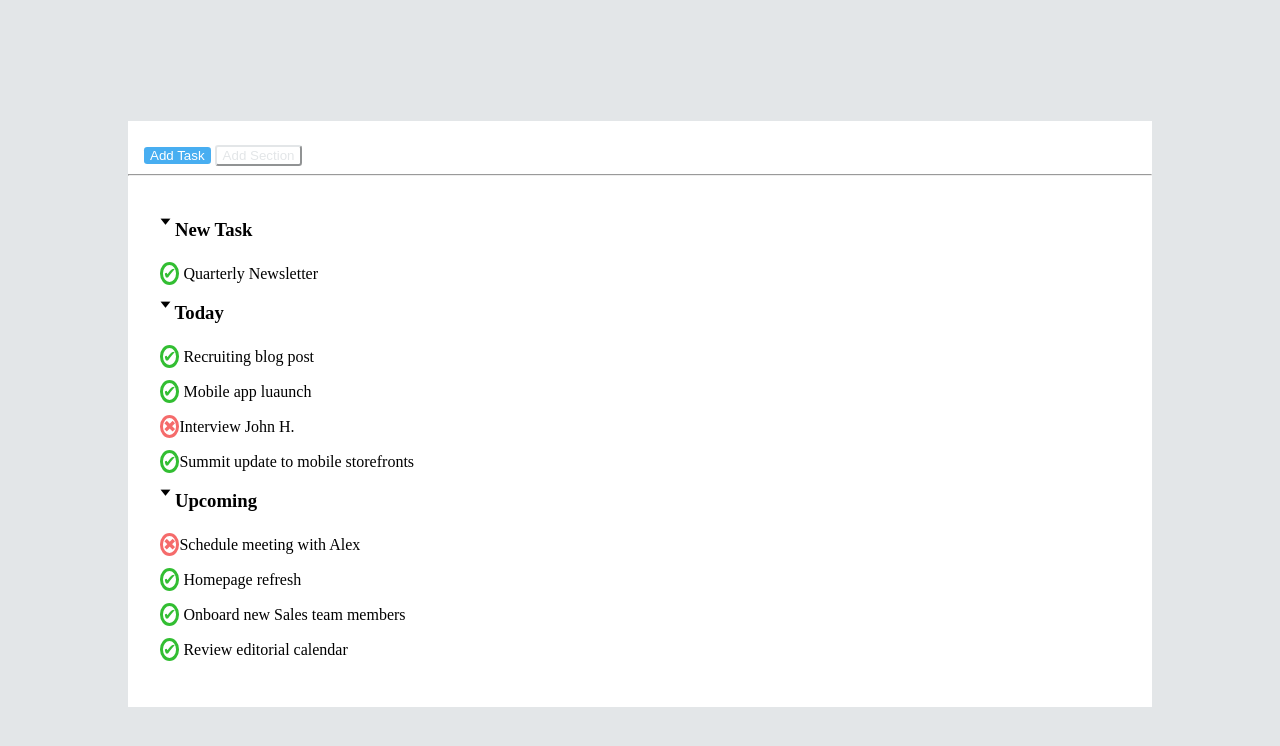
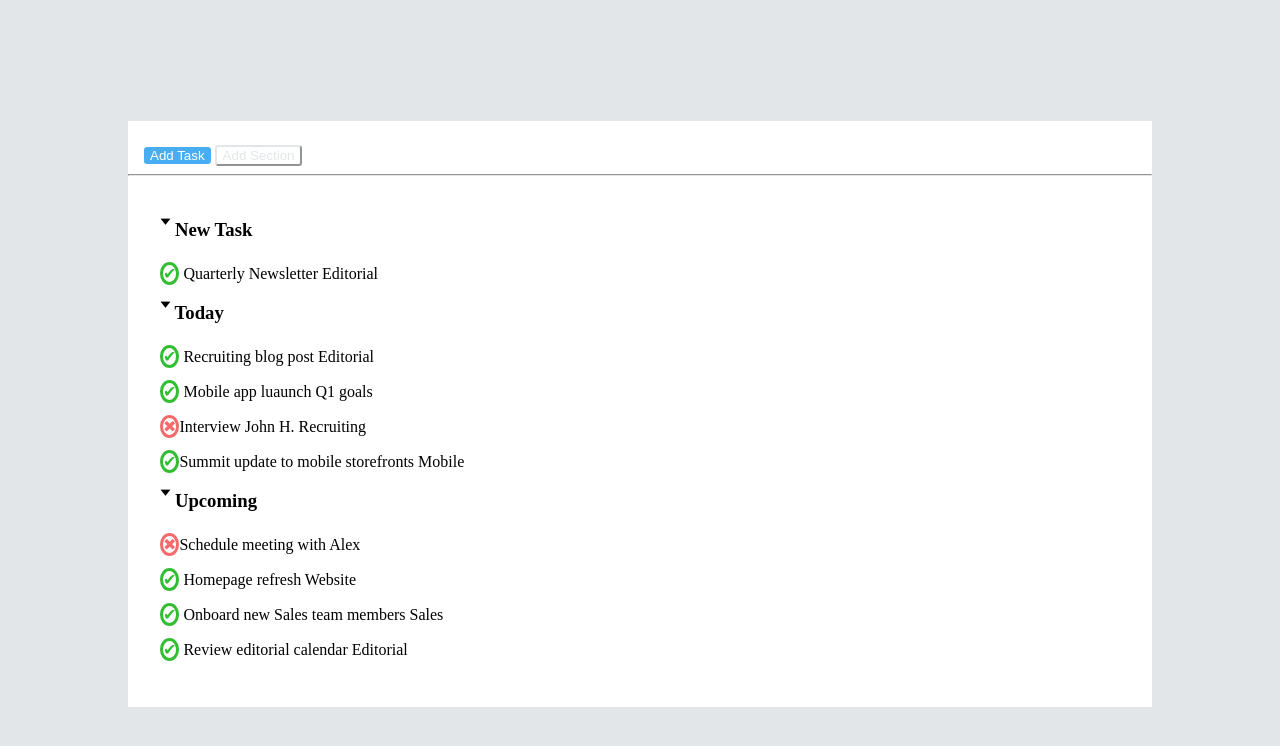
Before and after one commit to alessandrofalcoo/html-css-toboolist, a plain HTML site: page index.html in a window 1280 px wide. Shown: the part 72-818 px from the top of the page. Drawn offline with Linux system fonts and the light colour scheme.

Commit message:
add span for each paragraph in the task container

```diff
--- a/index.html
+++ b/index.html
@@ -24,17 +24,25 @@
             <hr>
             <div class="task_container">
                 <h3>&#129171; New Task</h3>
-                <p><span class="check">&#10004;</span> Quarterly Newsletter</p>
+                <p> <span class="check">&#10004;</span> Quarterly Newsletter <span>Editorial</span>
+                </p>
                 <h3>&#129171; Today</h3>
-                <p><span class="check">&#10004;</span> Recruiting blog post</p>
-                <p><span class="check">&#10004;</span> Mobile app luaunch</p>
-                <p><span class="cross">&#10006;</span>Interview John H.</p>
-                <p><span class="check">&#10004;</span>Summit update to mobile storefronts</p>
+                <p> <span class="check">&#10004;</span> Recruiting blog post
+                    <span>Editorial</span></p>
+                <p> <span class="check">&#10004;</span>  Mobile app luaunch
+                    <span>Q1 goals</span></p>
+                <p><span class="cross">&#10006;</span>Interview John H.
+                    <span>Recruiting</span></p>
+                <p><span class="check">&#10004;</span>Summit update to mobile storefronts
+                    <span>Mobile</span></p>
                 <h3>&#129171; Upcoming</h3>
                 <p><span class="cross">&#10006;</span>Schedule meeting with Alex</p>
-                <p><span class="check">&#10004;</span> Homepage refresh</p>
-                <p><span class="check">&#10004;</span> Onboard new Sales team members</p>
-                <p><span class="check">&#10004;</span> Review editorial calendar</p>
+                <p><span class="check">&#10004;</span> Homepage refresh
+                    <span>Website</span></p>
+                <p><span class="check">&#10004;</span> Onboard new Sales team members
+                    <span>Sales</span></p>
+                <p><span class="check">&#10004;</span> Review editorial calendar
+                    <span>Editorial</span></p>
             </div>
         </div>
 
--- a/style.css
+++ b/style.css
@@ -11,7 +11,7 @@
 
 body{
     margin: 0;
-    background-color:#e3e6e8 ;
+    background-color: var(--toobool-addSection) ;
 }
 
 h1{
@@ -24,7 +24,7 @@ h1{
 }
 
 hr{
-    background-color: var(--toobool-addSection);
+    border-color: var(--toobool-addSection);
 }
 
 
```
